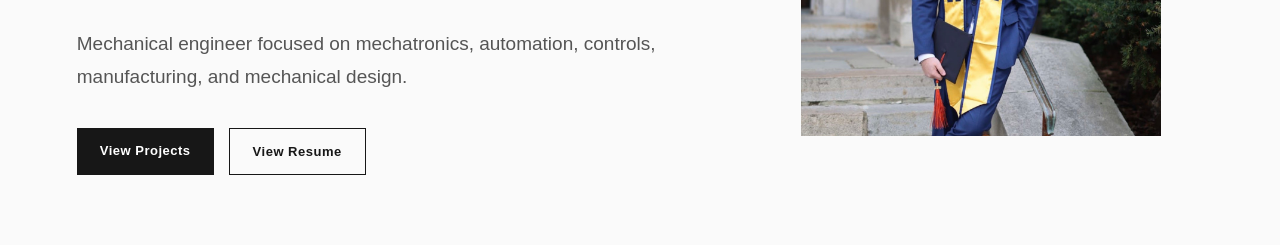
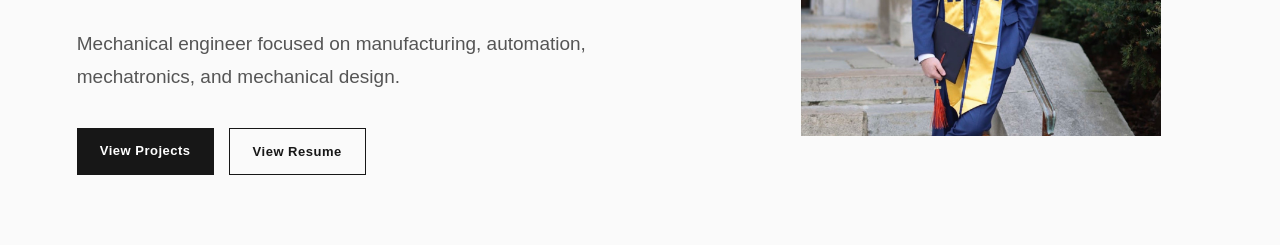
Before and after one commit to chasetremain88/chasetremain88.github.io, a plain HTML site: page index.html in a window 1280 px wide. Shown: the part 555-800 px from the top of the page. Drawn offline with Linux system fonts and the light colour scheme.

Commit message:
Update hero description

```diff
--- a/index.html
+++ b/index.html
@@ -72,8 +72,7 @@
         </h1>
 
         <p class="hero-description">
-            Mechanical engineer focused on mechatronics, automation,
-            controls, manufacturing, and mechanical design.
+            Mechanical engineer focused on manufacturing, automation, mechatronics, and mechanical design.
         </p>
 
         <div class="hero-buttons">
```
